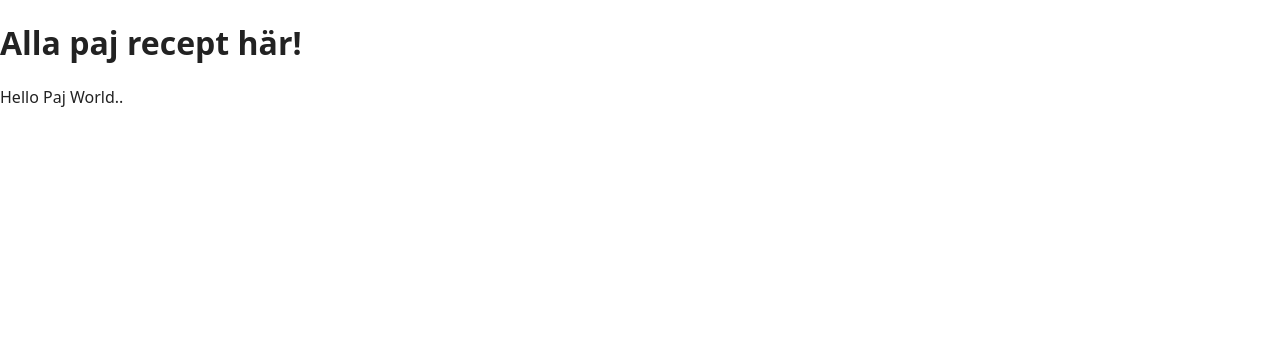
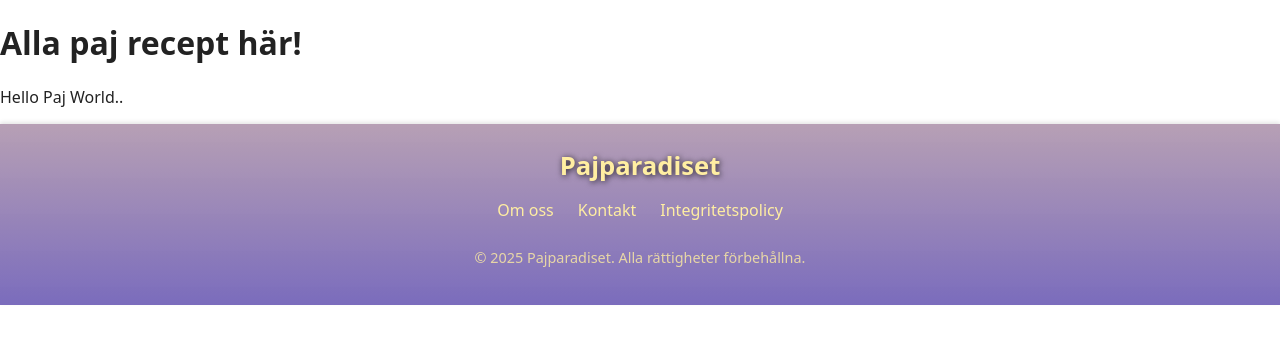
Before and after one commit to Max-KCS-Eriksson/G5-Recipes, a React (Vite) app: page / in a window 1280 px wide. Shown: the top 344 px of the page. Built offline with nearby package versions, Linux system fonts and the light colour scheme.

Commit message:
chore(footer): Add Footer in Layout

```diff
--- a/src/components/Layout.jsx
+++ b/src/components/Layout.jsx
@@ -1,11 +1,12 @@
 import { Outlet } from "react-router-dom";
+import Footer from "./Footer.jsx";
 
 function Layout() {
   return (
     <>
       <header></header>
       <Outlet />
-      <footer></footer>
+      <Footer />
     </>
   );
 }
```
